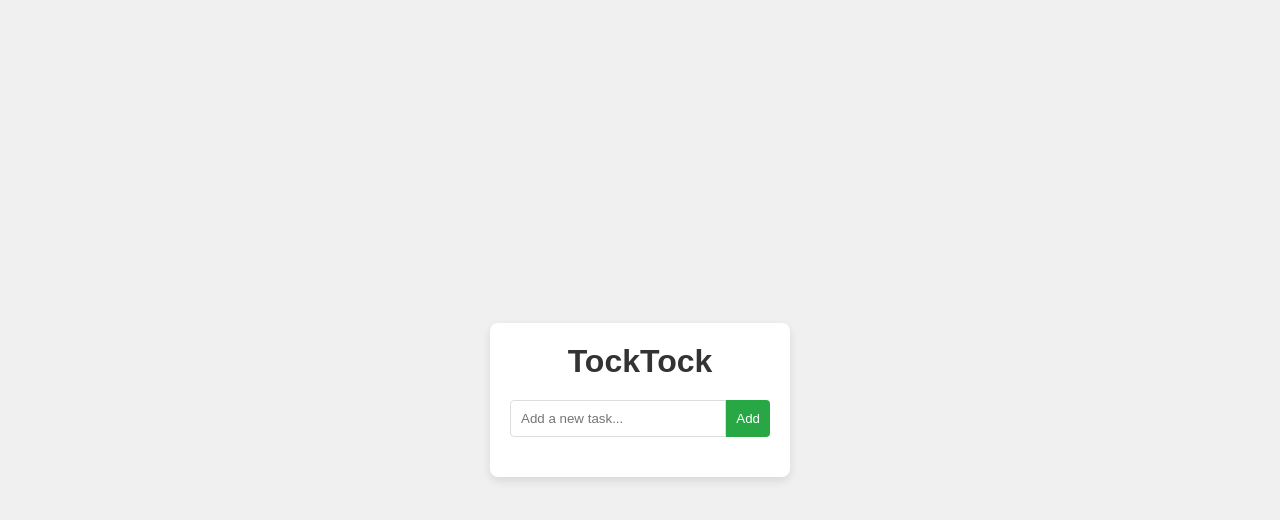
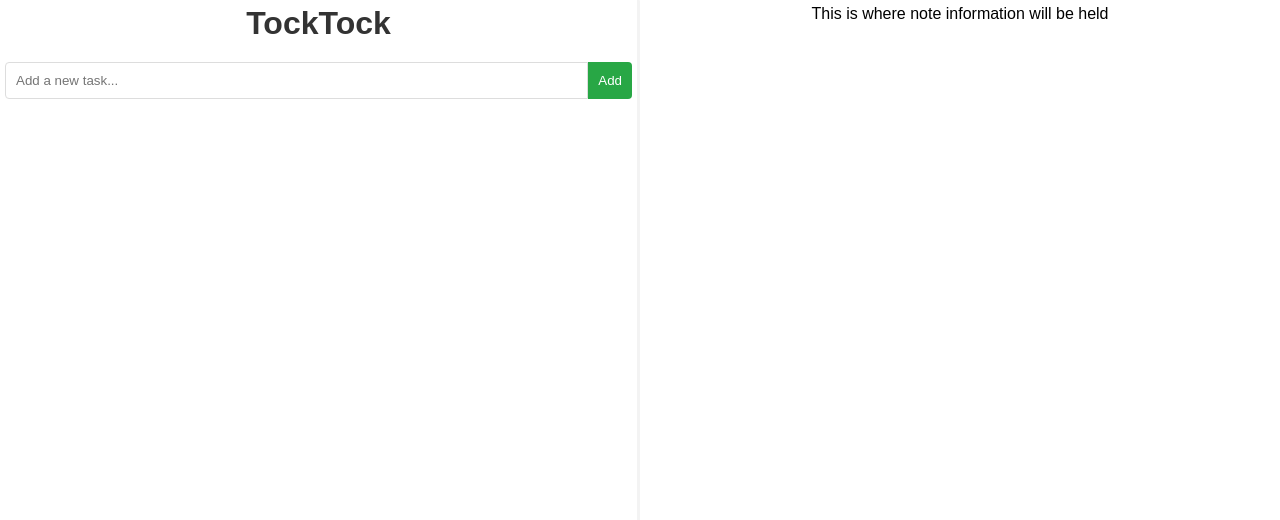
Before and after one commit to anverchou/TockTock, a plain HTML site: page index.html in a window 1280 px wide. Drawn offline with Linux system fonts and the light colour scheme.

Commit message:
made side to side panels

```diff
--- a/index.html
+++ b/index.html
@@ -7,8 +7,7 @@
     <link rel="stylesheet" href="styles.css">
 </head>
 <body>
-
-  <div class="todo-container">
+    <div class="side-panel-conatiner todo-container">
         <h1>TockTock</h1>
         <form id="todo-form">
         <input type="text" id="todo-input" placeholder="Add a new task...">
@@ -18,7 +17,9 @@
         <!-- Tasks will appear here -->
         </ul>
     </div>
-
+    <div class="side-panel-conatiner notes-container">
+        This is where note information will be held
+    </div>
     <script src="scripts.js"></script>
 </body>
 </html>
--- a/styles.css
+++ b/styles.css
@@ -6,20 +6,30 @@
 
 body {
     display: flex;
+    flex-direction: row;
     justify-content: center;
     align-items: center;
     min-height: 100vh;
+    min-width: 100vw;
     font-family: Arial, sans-serif;
-    background-color: #f0f0f0;
+    background-color: white;
+}
+
+.side-panel-conatiner {
+    min-height: 100vh;
+    width: 50%;
+    padding: 5px;
+    text-align: center;
+    border: #f3f3f3;
+    border-radius: 1px;
 }
 
 .todo-container {
-    background-color: #fff;
-    padding: 20px;
-    border-radius: 8px;
-    width: 300px;
-    box-shadow: 0 4px 10px rgba(0, 0, 0, 0.1);
-    text-align: center;
+    border-right-style: solid;
+}
+
+.notes-container {
+
 }
 
 h1 {
```
Lines whose indentation alone changed are shown as unchanged.
